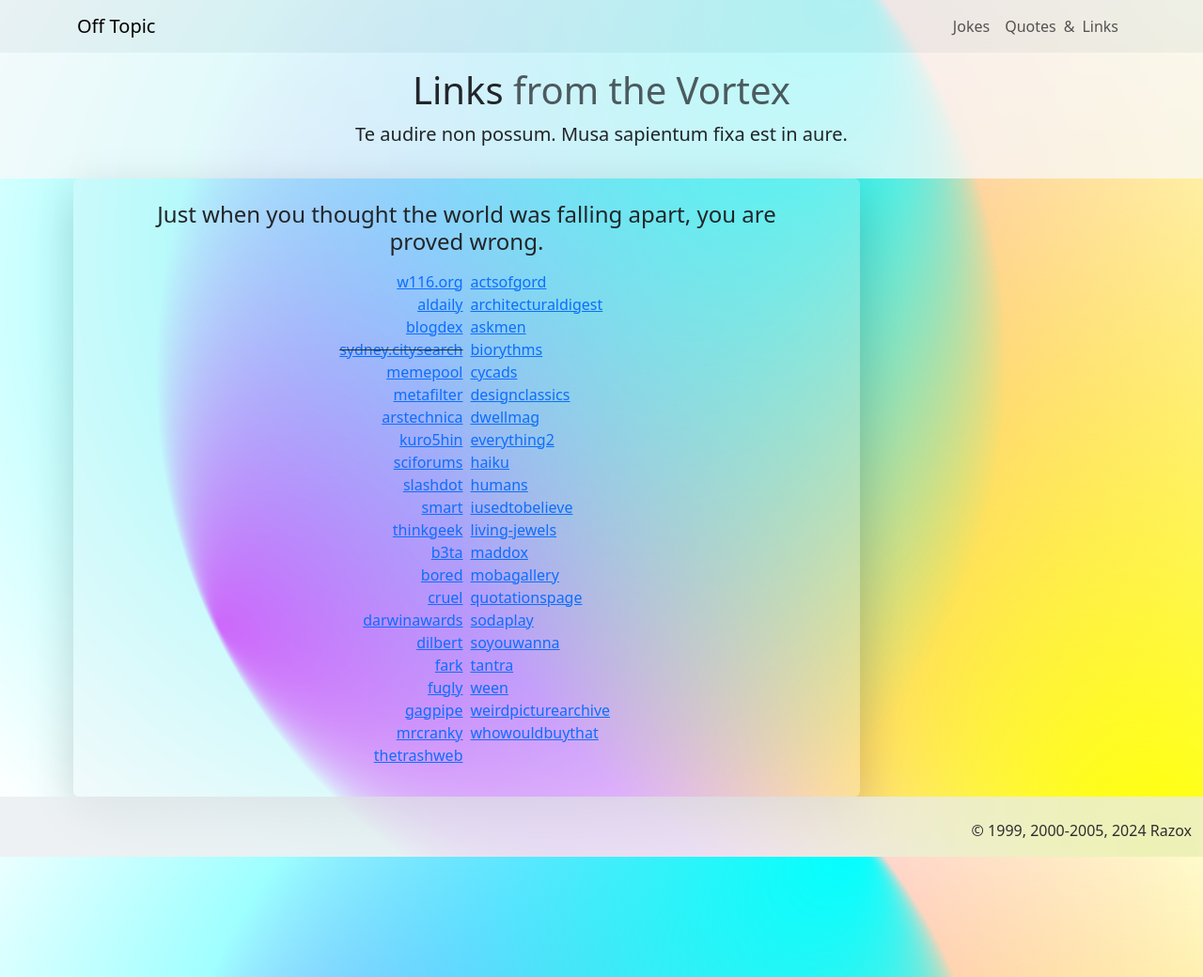
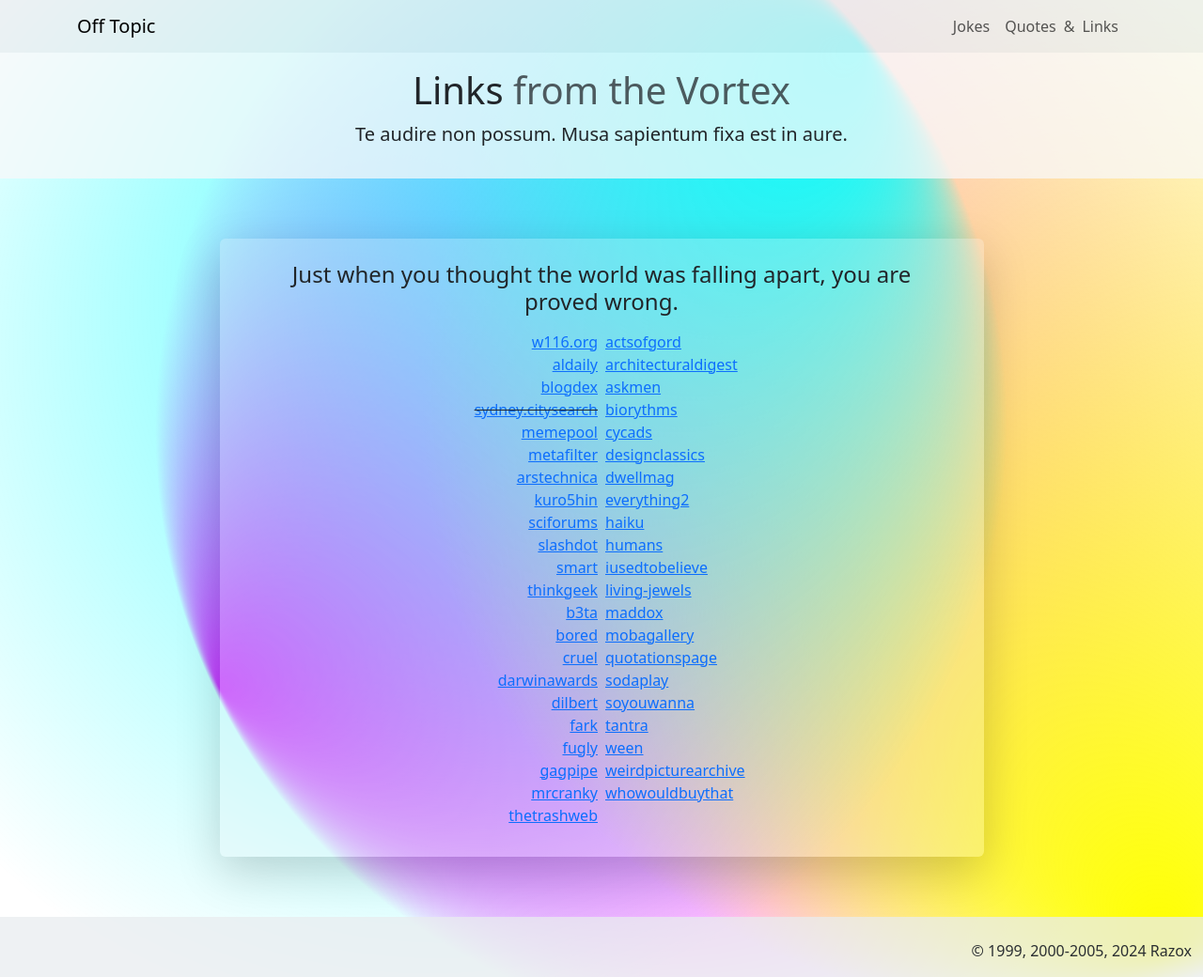
Before and after one commit to raz0x/razox, a Jekyll site: the page built from links.html, in a window 1280 px wide. Shown: the whole page at 94% size. Built offline with Jekyll 4.4.1, drawn with Linux system fonts in a browser that asks for light colours.

Commit message:
Update links.html

```diff
--- a/links.html
+++ b/links.html
@@ -7,7 +7,8 @@
 lead: "Te audire non possum. Musa sapientum fixa est in aure."
 
 ---
-<div class="row g-2 w-75 bg-body-secondary bg-opacity-25 shadow-lg rounded py-3 px-5">
+<section class="w-75 p-3 my-5 mx-auto">
+    <div class="row g-2 bg-body-secondary bg-opacity-25 shadow-lg rounded py-3 px-5">
         <h4 class="text-center">Just when you thought the world was falling apart, you are proved wrong.</h4>
         <div class="col-md-6">
         <ul class="list-unstyled text-md-end">
@@ -66,3 +67,4 @@
         </ul>
         </div>
     </div>
+</section>
```
Lines whose indentation alone changed are shown as unchanged.
